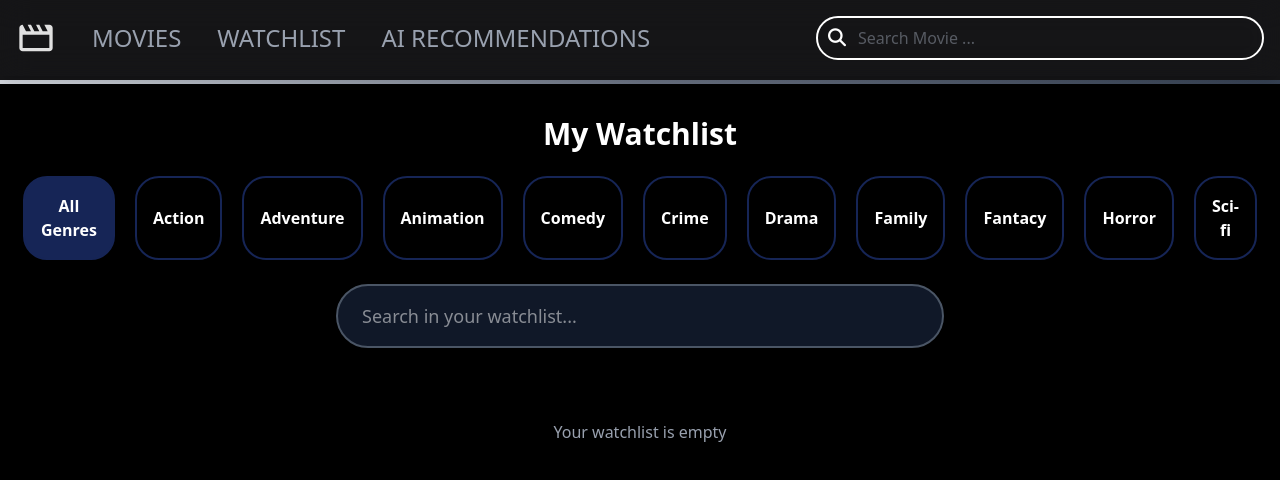
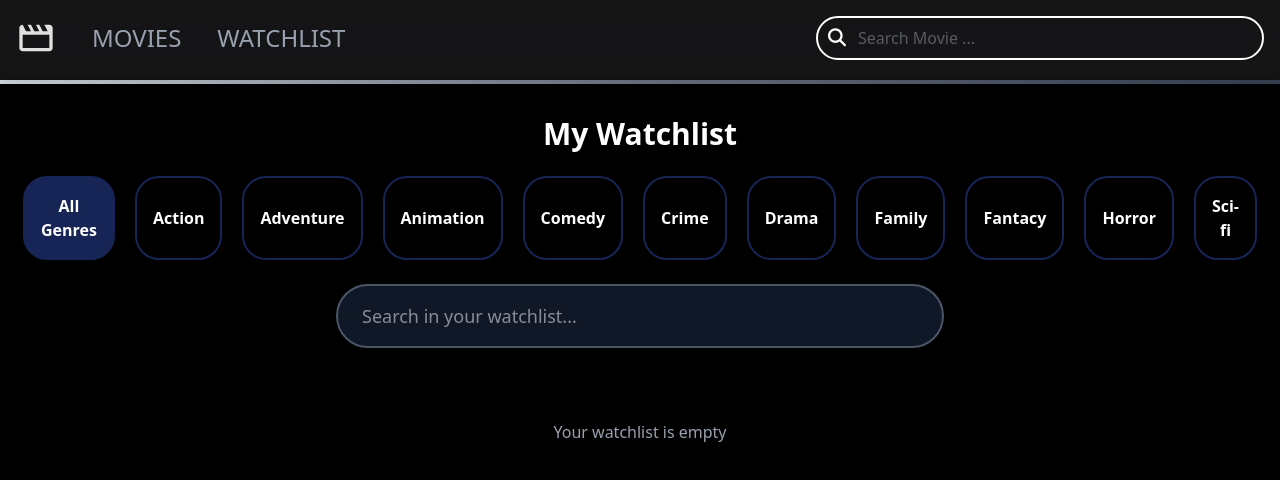
Before and after one commit to Shaikh-Suja-Rahaman/Movie-Browser, a React (Vite) app: page /watchlist in a window 1280 px wide. Shown: the top 480 px of the page. Built offline with nearby package versions, Linux system fonts and the light colour scheme; a web font is replaced by a local one.

Commit message:
searchBar upgraded

```diff
--- a/src/components/Navbar.jsx
+++ b/src/components/Navbar.jsx
@@ -48,16 +48,7 @@ function Navbar() {
             >
               WATCHLIST
             </Link>
-            <Link
-              to="/recommendations"
-              onClick={handleNavClick}
-              className={`bg-transparent hover:text-white px-3 py-1 rounded-4xl transition-all duration-200 ease-in-out
-              hover:drop-shadow-[0_0_10px_rgba(255,255,255,0.8)] ${
-                location.pathname === "/recommendations" ? "active" : ""
-              }`}
-            >
-              AI RECOMMENDATIONS
-            </Link>
+
           </div>
           <div className="relative w-full max-w-md">
             <input
--- a/src/components/Search.jsx
+++ b/src/components/Search.jsx
@@ -47,9 +47,12 @@ const Search = () => {
     <>
       <div>
         {loading ? (
-          <div className="text-white text-center">Loading...</div>
+          <div className='flex flex-col justify-center items-center'>
+            <div className="m-5 h-16 w-16 border-4 border-blue-800 rounded-full animate-spin border-t-transparent"></div>
+            <div className="text-white text-center">Loading...</div>
+          </div>
         ) : !movies?.length && searchQuery ? (
-          <div className="text-white text-center">No results found</div>
+          <div className="text-white text-center m-5 text-2xl">No results found</div>
         ) : (
           <>
           <div className="text-white flex justify-center m-5 text-2xl">
@@ -70,7 +73,18 @@ const Search = () => {
           </div>
           </>
         )}
-        <Pagination pageNext={pageNext} pagePrev={pagePrev} page={page} />
+        {totalPages === 1 ? (
+          <>
+
+          </>
+        ) : (
+          <>
+            <Pagination pageNext={pageNext} pagePrev={pagePrev} page={page} />
+          </>
+        )
+
+        }
+
       </div>
     </>
   );
```
